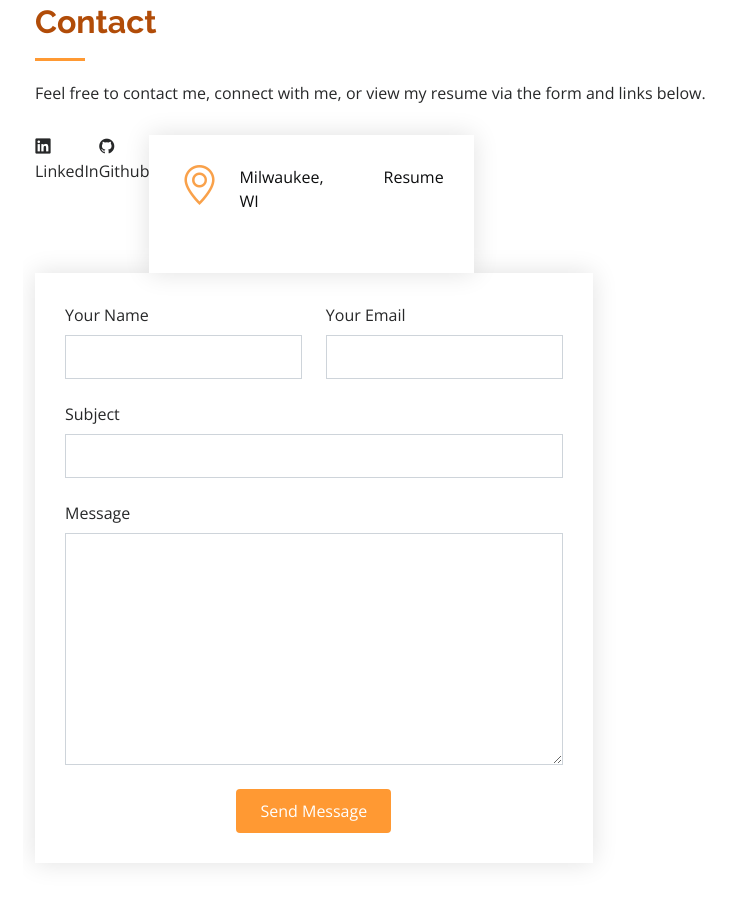
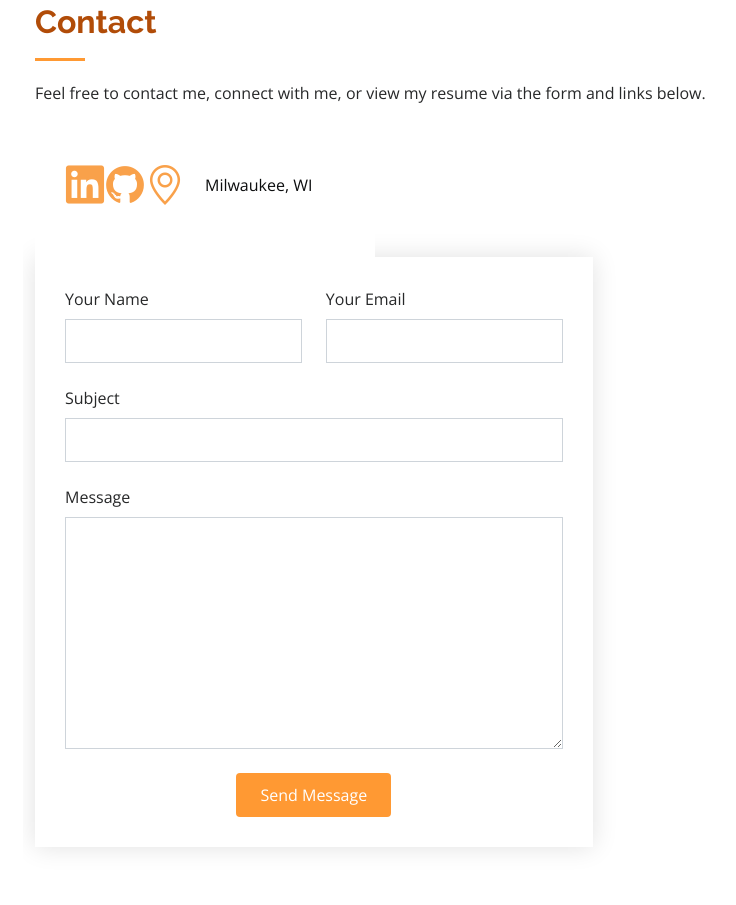
Before and after one commit to katlizf/katlizf.github.io, a website: page index.html in a window 1280 px wide. Shown: the part 2596-3501 px from the top of the page, without its empty margins (277-1013 px from the left). Drawn offline with nearby package versions, Linux system fonts and the light colour scheme.

Commit message:
contact icons

```diff
--- a/css/style.css
+++ b/css/style.css
@@ -365,8 +365,8 @@ div.social-icons {
 .contact .info {
   padding: 30px;
   background: #fff;
-  width: 100%;
-  box-shadow: 0 0 24px 0 rgba(0, 0, 0, 0.12);
+  /* width: 100%; */
+  /* box-shadow: 0 0 24px 0 rgba(0, 0, 0, 0.12); */
 }
 .contact .info i {
   font-size: 40px;
--- a/index.html
+++ b/index.html
@@ -210,30 +210,31 @@
           <p>Feel free to contact me, connect with me, or view my resume via the form and links below.</p>
         </div>
 
-        <div class="social-icons">
+        <div class="social-icons" style="display:flex;flex-direction: column;">
         <div class="row" data-aos="fade-in">
 
           <div class="col-lg-5 d-flex align-items-stretch">
+            <div class="info" style="display: flex">
               <div class="linked-in">
                 <i class="devicon-linkedin-plain"></i>
-              <p>LinkedIn</p>
+                <!-- <p>LinkedIn</p> -->
               </div>
 
               <div class="github">
                 <i class="devicon-github-original"></i>
-              <p>Github</p>
+                <!-- <p>Github</p> -->
               </div>
-            <div class="info" style="display: flex">
               <div class="address">
                 <i class="bi bi-geo-alt"></i>
-                <p>Milwaukee, WI</p>
+                <p style="width: 200px;margin-top: 8px;">Milwaukee, WI</p>
               </div>
 
               <div class="resume">
                 <i class=""></i>
                 <!-- <h4>Email:</h4> -->
-                <p>Resume</p>
+                <!-- <p>Resume</p> -->
               </div>
+
             </div>
           </div>
         </div>
```
Lines whose indentation alone changed are shown as unchanged.
